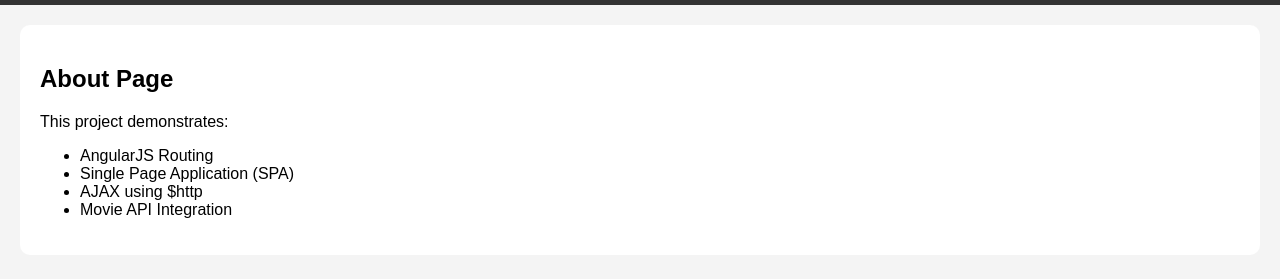
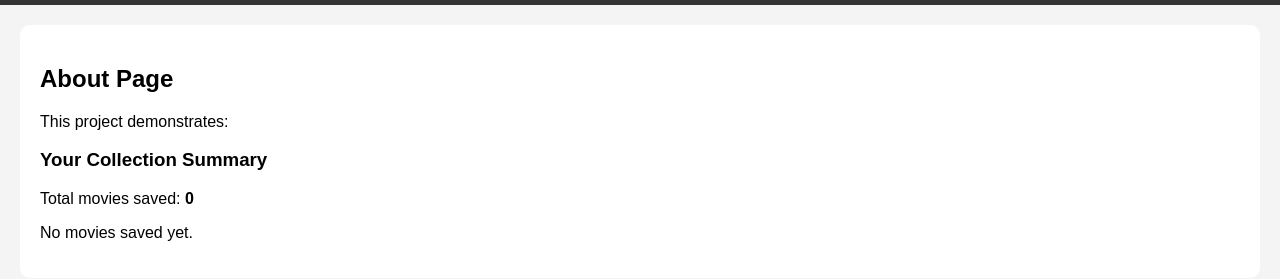
Before and after one commit to judejose006-ops/project, a plain HTML site: page index.html at #!/about in a window 1280 px wide. Shown: the part 123-402 px from the top of the page. Drawn offline with nearby package versions, Linux system fonts and the light colour scheme; some packages are replaced by stand-ins of ours.

Commit message:
Update about.html

```diff
--- a/about.html
+++ b/about.html
@@ -5,10 +5,16 @@
         This project demonstrates:
     </p>
 
-    <ul>
-        <li>AngularJS Routing</li>
-        <li>Single Page Application (SPA)</li>
-        <li>AJAX using $http</li>
-        <li>Movie API Integration</li>
-    </ul>
+
+    <div ng-controller="MovieController">
+        <h3>Your Collection Summary</h3>
+        <p>Total movies saved: <strong>{{ totalMovies() }}</strong></p>
+        <div ng-if="lastAdded()">
+            <h4>Last added movie</h4>
+            <p>Title: <strong>{{ lastAdded().Title }}</strong></p>
+            <p>Year: {{ lastAdded().Year }}</p>
+            <img ng-src="{{ lastAdded().Poster }}" width="120" ng-if="lastAdded().Poster">
+        </div>
+        <p ng-if="!lastAdded()">No movies saved yet.</p>
+    </div>
 </div>
```
